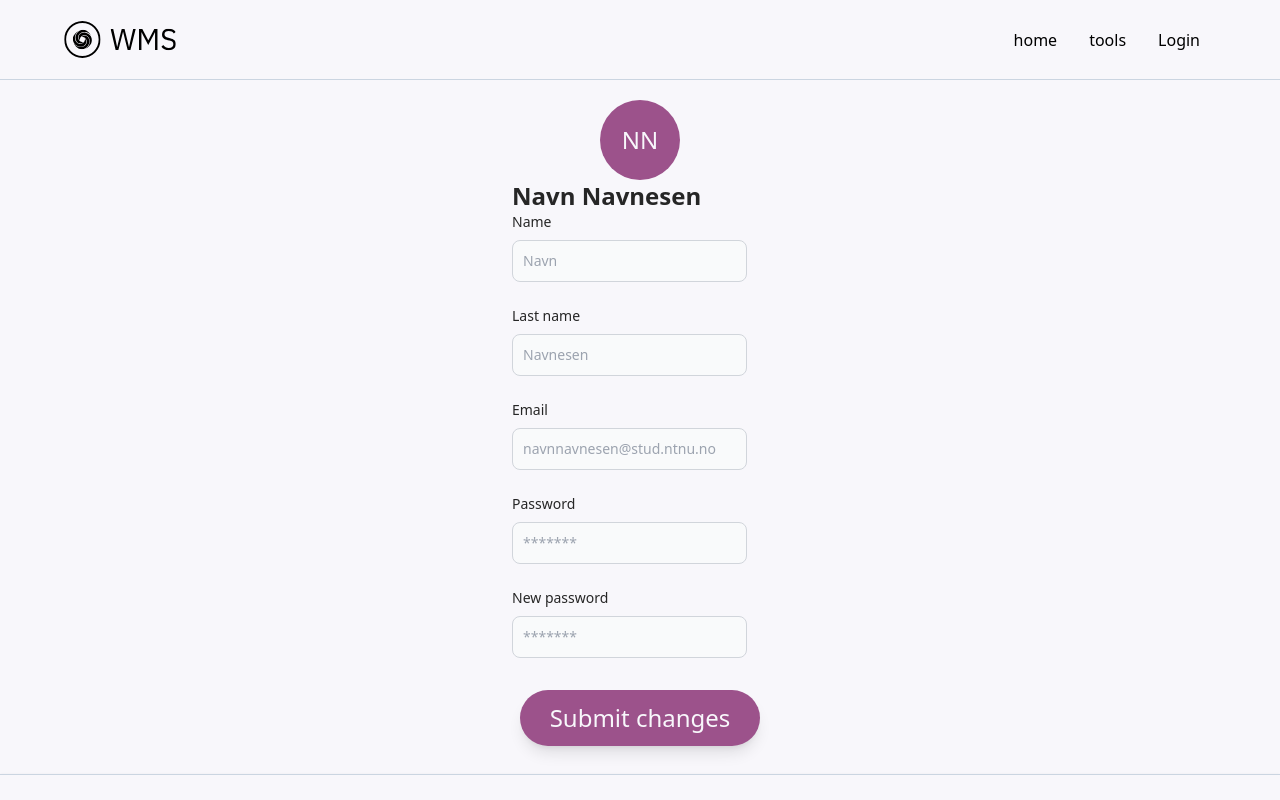
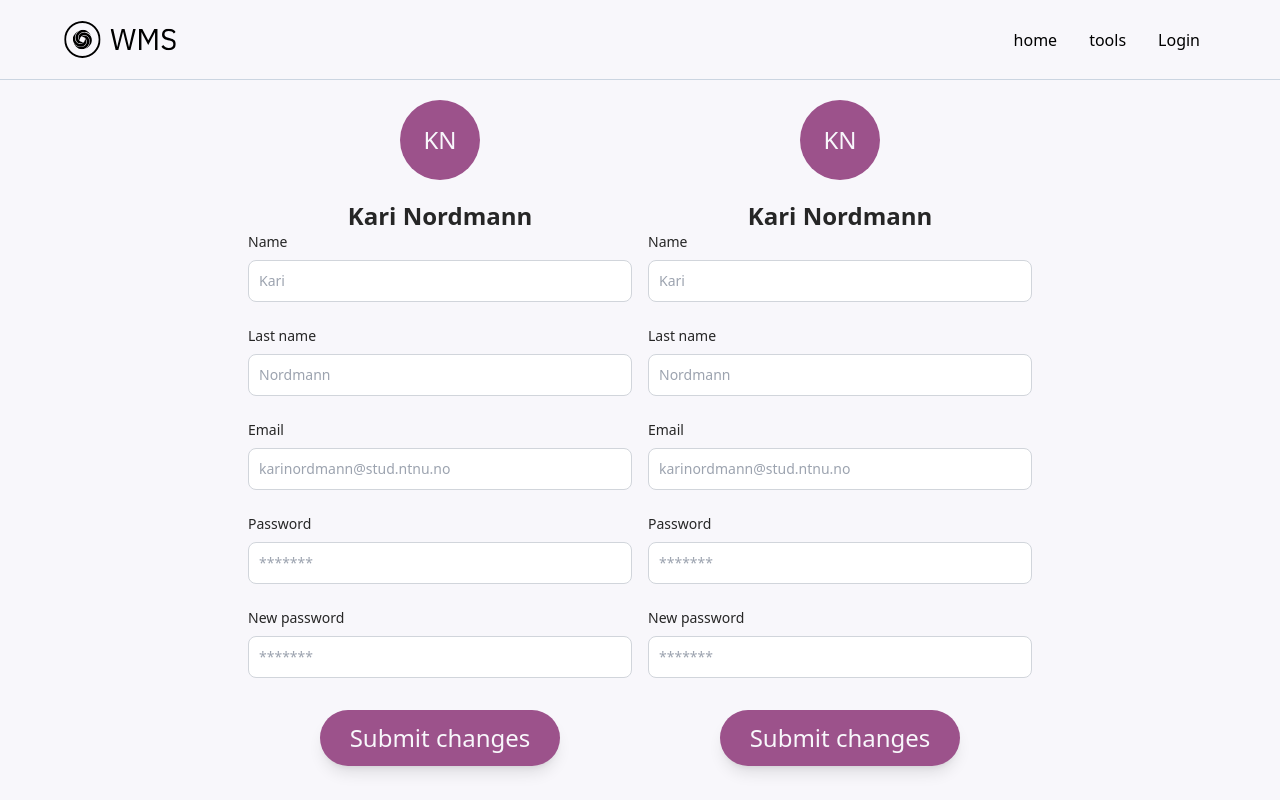
Before and after one commit to tijohans/WorkshopManagementSystem, a React (Vite) app in the folder app/: page /userpage in a window 1280 px wide. Shown: the top 800 px of the page. Built offline with nearby package versions, Linux system fonts and the light colour scheme.

Commit message:
Userpage WIP, fixed footer, fixed btn

```diff
--- a/app/src/App.tsx
+++ b/app/src/App.tsx
@@ -14,7 +14,7 @@ function App() {
   return (
     <div className="App bg-ghost-white ">
       <Header />
-
+<body className="min-h-screen h-full">
       <Routes>
         <Route path='/' element={<Landing />} />
         <Route path='/tools'>
@@ -30,8 +30,9 @@ function App() {
 
       </Routes>
 
+      </body>
+      <Footer/>
 
-      <Footer/>
     </div>
   )
 }
--- a/app/src/components/Button.tsx
+++ b/app/src/components/Button.tsx
@@ -12,7 +12,7 @@ export default function Button(props: ButtonProps){
   if (props.link){
     return <Link to={props.link}><button
         type="button"
-        className=" w-40 group shadow-lg h-14  px-5 m-2 rounded-full transition-colors duration-300 ease-in-out  text-ghost-white bg-plum hover:delay-50  hover:bg-robin-egg-blue  hover:text-eerie-black  focus:outline-none font-medium text-xl md:text-2xl w-50 md:w-60 text-center mr-2 mb-2">
+        className=" w-40 group shadow-lg h-14  px-5 m-2 rounded-full transition-colors duration-300 ease-in-out  text-ghost-white bg-plum hover:delay-50  hover:bg-robin-egg-blue  hover:text-eerie-black  focus:outline-none font-medium text-s md:text-2xl w-50 md:w-60 text-center mr-2 mb-2">
         <div className="flex align-middle justify-center">
           {props.text}
           {props.showicon == true ? <img src="icons/arrow-right.svg" className="h-7 group-hover:invert group-hover:delay-40 duration-500 md:h-9  "/>: null}
@@ -22,7 +22,7 @@ export default function Button(props: ButtonProps){
   return (
       <button
         type="button"
-        className="w-40 group shadow-lg h-14  px-5 m-2 rounded-full transition-colors duration-300 ease-in-out  text-ghost-white bg-plum hover:delay-50  hover:bg-robin-egg-blue  hover:text-eerie-black  focus:outline-none font-medium text-xl md:text-2xl w-50 md:w-60 text-center mr-2 mb-2"
+        className="w-40 group shadow-lg h-14  px-5 m-2 rounded-full transition-colors duration-300 ease-in-out  text-ghost-white bg-plum hover:delay-50  hover:bg-robin-egg-blue  hover:text-eerie-black  focus:outline-none font-medium text-s md:text-2xl w-50 md:w-60 text-center mr-2 mb-2"
         >
         <div className="flex align-middle justify-center">
           {props.text}
--- a/app/src/components/LoginForm.tsx
+++ b/app/src/components/LoginForm.tsx
@@ -3,6 +3,8 @@ import Button from './Button'
 import SmallButton from './SmallButton'
 
 export default function LoginForm() {
+
+
 
     return (
 
@@ -22,7 +24,7 @@ export default function LoginForm() {
     </div>
     <label htmlFor="remember" className="ml-2 text-sm font-medium text-gray-900 ">Remember me</label>
   </div>
- <Button text="Login"/>
+ <Button text="Login" link="../userpage"/>
  <p className="">Need help? Contact us blablabla.</p>
 </form>
 
--- a/app/src/components/Table/Pagination.tsx
+++ b/app/src/components/Table/Pagination.tsx
@@ -1,5 +1,5 @@
 import React from 'react'
-import Table from '../ToolOverview/Table'
+import Table from '../Table'
 import PageLink from './PageLink'
 
 
--- a/app/src/components/UserInfo.tsx
+++ b/app/src/components/UserInfo.tsx
@@ -6,37 +6,43 @@ export default function UserInfo() {
 
     return(
 
-<form>
-<h3 className="text-2xl font-bold text-eerie-black">Navn Navnesen</h3>
 
-<div className="mb-6 w-11/12  ">
+<form className="flex flex-col justify-center items-center mb-16">
+
+<div className="text-2xl inline-flex items-center justify-center w-20 h-20 overflow-hidden bg-plum rounded-full  ">
+    <span className="font-medium text-ghost-white ">KN</span>
+</div>
+
+<h3 className="text-2xl font-bold text-eerie-black flex flex-col justify-center items-center mt-5">Kari Nordmann</h3>
+
+<div className="mb-6 w-96">
     <label htmlFor="email" className="block mb-2 text-sm font-medium text-eerie-black ">Name</label>
-    <input type="email" id="disabled-input" aria-label="disabled input" className="bg-gray-50 border border-gray-300 text-eerie-black text-sm rounded-lg focus:ring-robin-egg-blue focus:border-robin-egg-blue block w-full p-2.5 cursor-not-allowed"   placeholder="Navn" required/>
+    <input type="email" id="disabled-input" aria-label="disabled input" className="bg-white border border-gray-300 text-eerie-black text-sm rounded-lg focus:ring-robin-egg-blue focus:border-robin-egg-blue block w-full p-2.5 cursor-not-allowed"   placeholder="Kari" required/>
   </div>
 
-  <div className="mb-6 w-11/12  ">
+  <div className="mb-6 w-96  ">
     <label htmlFor="email" className="block mb-2 text-sm font-medium text-eerie-black ">Last name</label>
-    <input type="email" id="email" className="bg-gray-50 border border-gray-300 text-eerie-black text-sm rounded-lg focus:ring-robin-egg-blue focus:border-robin-egg-blue block w-full p-2.5 cursor-not-allowed " placeholder="Navnesen" required/>
+    <input type="email" id="email" className="bg-white border border-gray-300 text-eerie-black text-sm rounded-lg focus:ring-robin-egg-blue focus:border-robin-egg-blue block w-full p-2.5 cursor-not-allowed " placeholder="Nordmann" required/>
   </div>
 
-  <div className="mb-6 w-11/12  ">
+  <div className="mb-6 w-96 ">
     <label htmlFor="email" className="block mb-2 text-sm font-medium text-eerie-black ">Email</label>
-    <input type="email" id="email" className="bg-gray-50 border border-gray-300 text-eerie-black text-sm rounded-lg focus:ring-robin-egg-blue focus:border-robin-egg-blue block w-full p-2.5 cursor-not-allowed " placeholder="navnnavnesen@stud.ntnu.no" required/>
+    <input type="email" id="email" className="bg-white border border-gray-300 text-eerie-black text-sm rounded-lg focus:ring-robin-egg-blue focus:border-robin-egg-blue block w-full p-2.5 cursor-not-allowed " placeholder="karinordmann@stud.ntnu.no" required/>
   </div>
 
-  <div className="mb-6 w-11/12  ">
+  <div className="mb-6 w-96 ">
     <label htmlFor="email" className="block mb-2 text-sm font-medium text-eerie-black ">Password</label>
-    <input type="email" id="email" className="bg-gray-50 border border-gray-300 text-eerie-black text-sm rounded-lg focus:ring-robin-egg-blue focus:border-robin-egg-blue block w-full p-2.5 cursor-not-allowed" placeholder="*******" required/>
+    <input type="email" id="email" className="bg-white border border-gray-300 text-eerie-black text-sm rounded-lg focus:ring-robin-egg-blue focus:border-robin-egg-blue block w-full p-2.5 cursor-not-allowed" placeholder="*******" required/>
   </div>
 
-  <div className="mb-6 w-11/12  ">
+  <div className="mb-6 w-96  ">
     <label htmlFor="email" className="block mb-2 text-sm font-medium text-eerie-black ">New password</label>
-    <input type="email" id="email" className="bg-gray-50 border border-gray-300 text-eerie-black text-sm rounded-lg focus:ring-robin-egg-blue focus:border-robin-egg-blue block w-full p-2.5 cursor-not-allowed " placeholder="*******" required/>
+    <input type="email" id="email" className="bg-white border border-gray-300 text-eerie-black text-sm rounded-lg focus:ring-robin-egg-blue focus:border-robin-egg-blue block w-full p-2.5 cursor-not-allowed " placeholder="*******" required/>
   </div>
 
-
-
+  <div className="flex flex-col justify-center items-center">
  <Button text="Submit changes"/>
+ </div>
 </form>
 
     )
--- a/app/src/pages/LoginPage.tsx
+++ b/app/src/pages/LoginPage.tsx
@@ -1,6 +1,7 @@
 import React, { useState, useEffect } from 'react'
 import axios from 'axios'
 import LoginForm from '../components/LoginForm'
+import Table from '../components/Table'
 
 
 
@@ -10,6 +11,7 @@ export default function LoginPage() {
 
           <LoginForm />
 
+
     )
 
 }
--- a/app/src/pages/ToolsOverview.tsx
+++ b/app/src/pages/ToolsOverview.tsx
@@ -1,5 +1,5 @@
 import React, { useState } from 'react'
-import Table from '../components/ToolOverview/Table'
+import Table from '../components/Table'
 import Button from '../components/Button'
 import ToolCards from '../components/ToolOverview/ToolCards'
 
--- a/app/src/pages/UserPage.tsx
+++ b/app/src/pages/UserPage.tsx
@@ -2,21 +2,17 @@ import React, { useState, useEffect } from 'react'
 import axios from 'axios'
 import Button from '../components/Button'
 import UserInfo from '../components/UserInfo'
+import Table from '../components/Table'
 
 export default function UserPage() {
 
     return(
 
-<div className="flex flex-col justify-center items-center">
-<div className="text-2xl relative inline-flex items-center justify-center w-20 h-20 overflow-hidden bg-plum rounded-full ">
-    <span className="font-medium text-ghost-white ">NN</span>
+<div className="md:flex  md:flex-column justify-center items-center md:space-x-4">
+<UserInfo />
+<UserInfo /> {/*Denne UserInfo taggen skal erstattes med Table */}
 </div>
 
-<UserInfo />
-
-
-
-</div>
 
     )
 }
```
Also changed, not shown: app/src/components/Table.tsx (renamed from app/src/components/ToolOverview/Table.tsx).
